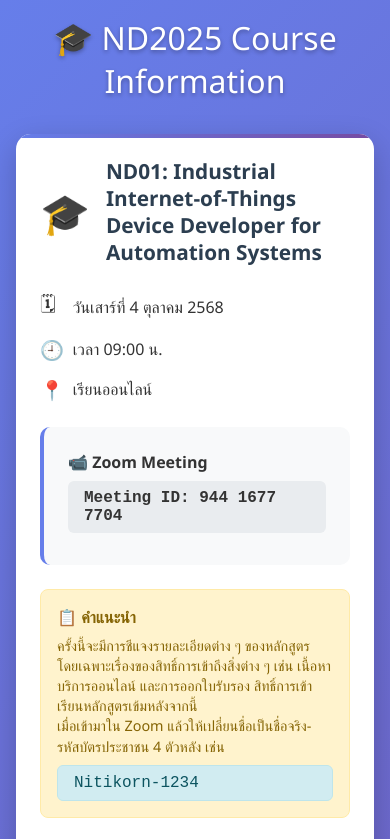
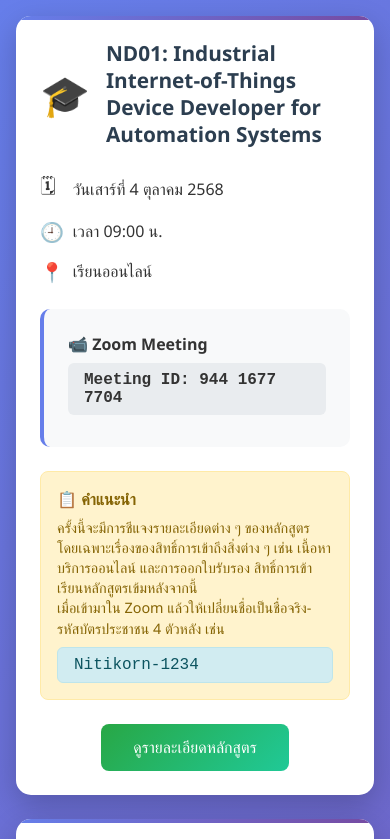
Before and after one commit to drsanti/kmutt-non-degree-2025, a plain HTML site: page nd2025/zoom/index.html in a window 390 px wide. Shown: the top 839 px of the page. Drawn offline with Linux system fonts and the light colour scheme; a web font is replaced by a local one.

Commit message:
add slides

```diff
--- a/nd2025/zoom/index.html
+++ b/nd2025/zoom/index.html
@@ -26,20 +26,15 @@
             margin: 0 auto;
         }
 
-        h1 {
-            text-align: center;
-            color: white;
-            margin-bottom: 3rem;
-            font-size: 2.5rem;
-            font-weight: 300;
-            text-shadow: 0 2px 4px rgba(0,0,0,0.3);
-        }
 
         .cards-container {
-            display: grid;
-            grid-template-columns: repeat(auto-fit, minmax(350px, 1fr));
+            display: flex;
+            flex-direction: column;
             gap: 2rem;
             margin-bottom: 2rem;
+            max-width: 500px;
+            margin-left: auto;
+            margin-right: auto;
         }
 
         .card {
@@ -192,7 +187,6 @@
 
         @media (max-width: 768px) {
             .cards-container {
-                grid-template-columns: 1fr;
                 gap: 1.5rem;
             }
 
@@ -200,10 +194,6 @@
                 padding: 1.5rem;
             }
 
-            h1 {
-                font-size: 2rem;
-                margin-bottom: 2rem;
-            }
 
             body {
                 padding: 1rem;
@@ -213,8 +203,6 @@
 </head>
 <body>
     <div class="container">
-        <h1>🎓 ND2025 Course Information</h1>
-
         <div class="cards-container">
             <!-- Card 1: ND01 -->
             <a href="nd1-link.html" class="card">
```
